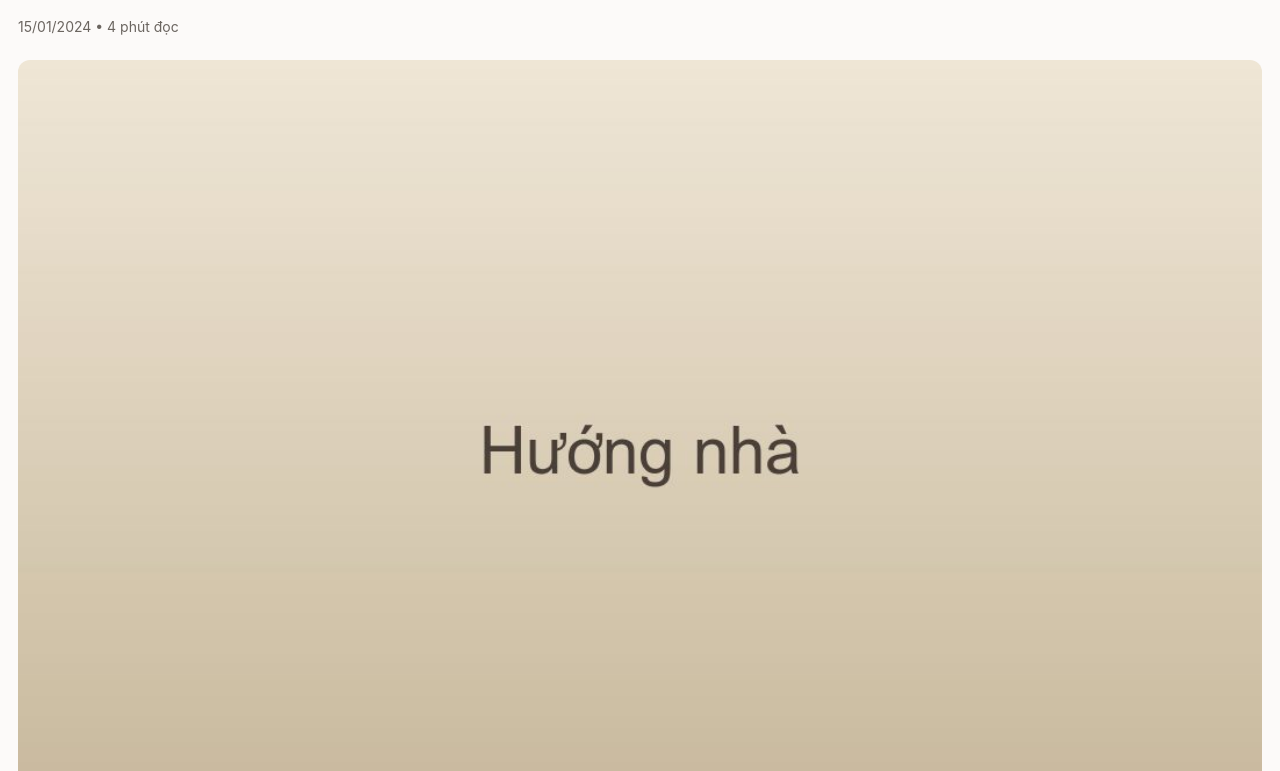
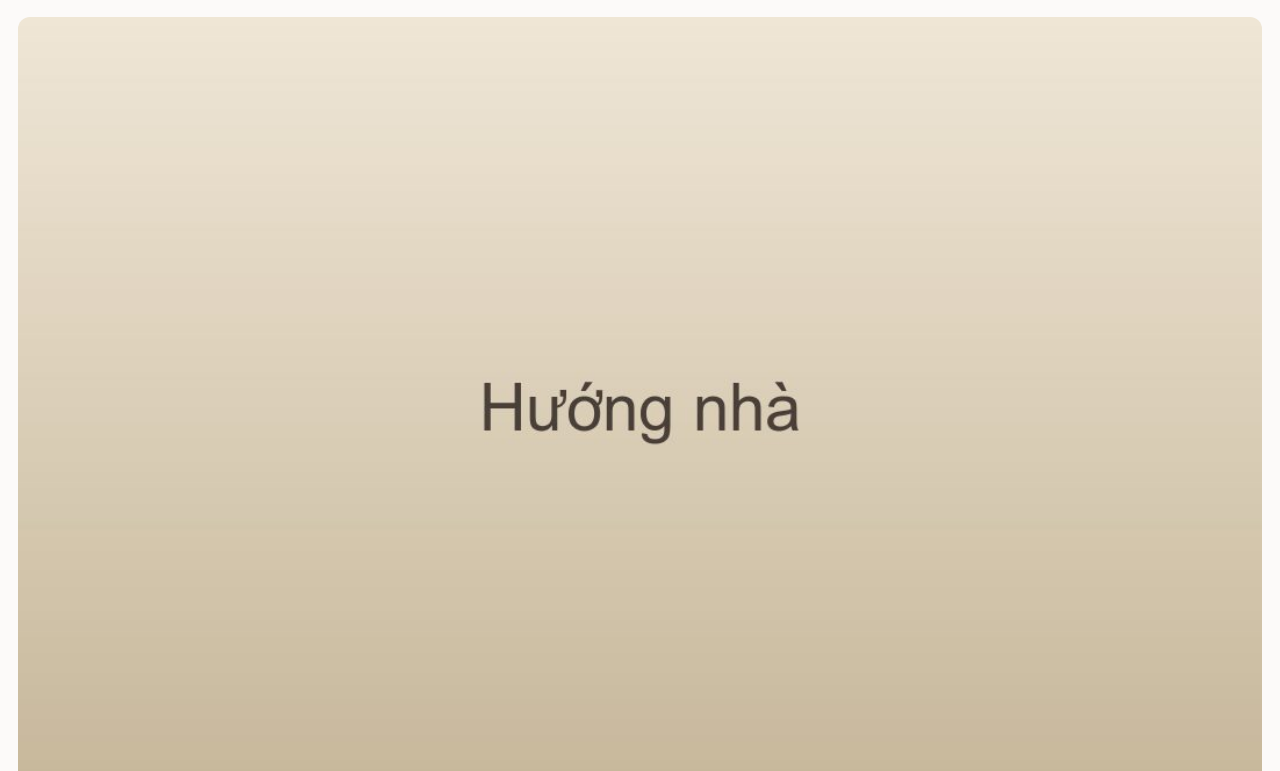
Before and after one commit to cotamat/lichpro-content, a plain HTML site: page articles/huong-nha-hop-phong-thuy.html in a window 1280 px wide. Shown: the part 130-901 px from the top of the page. Drawn offline with Linux system fonts and the light colour scheme.

Commit message:
refactor(articles): bỏ dòng ngày đăng và thời gian đọc khỏi trang bài viết
Trang bài viết giờ không còn khối siêu dữ liệu nào: không tác giả, không
ngày đăng, không thời gian đọc. Sau mô tả là vào thẳng ảnh bìa.

Ngày đăng vẫn hiện ở thẻ bài trong danh sách của app, lấy từ publishedAt
trong gói — không mất thông tin, chỉ bỏ chỗ trùng lặp.

```diff
--- a/articles/huong-nha-hop-phong-thuy.html
+++ b/articles/huong-nha-hop-phong-thuy.html
@@ -13,8 +13,6 @@
 <p class="eyebrow">Hướng nhà</p>
 <h1>Cách xác định hướng nhà hợp phong thủy</h1>
 <p class="summary">Hướng nhà đóng vai trò quan trọng trong việc thu hút năng lượng tốt và mang lại bình an cho cả gia đình.</p>
-
-<p class="meta">15/01/2024 • 4 phút đọc</p>
 
 <img class="cover" src="../images/articles/huong-nha-hero.jpg" alt="La bàn phong thủy đặt cạnh mô hình ngôi nhà">
 
--- a/assets/article.css
+++ b/assets/article.css
@@ -75,13 +75,9 @@ h1 {
   color: var(--text-2);
 }
 
-/* Ngày đăng • thời gian đọc. Bài viết KHÔNG có tác giả — bỏ có chủ ý, đừng
-   thêm lại avatar hay tên người viết. */
-.meta {
-  margin: 0 0 22px;
-  font-size: 14px;
-  color: var(--text-2);
-}
+/* Trang bài viết KHÔNG có khối siêu dữ liệu: không tác giả, không ngày đăng,
+   không thời gian đọc. Bỏ có chủ ý — ngày đăng vẫn hiện ở thẻ bài trong danh
+   sách của app, chỗ đó là đủ. Đừng thêm lại vào trang. */
 
 /* ---------- Khối nội dung ---------- */
 
```
Also changed, not shown: articles/lap-xuan-khoi-dau-nam-moi.html (+0 -2 lines), articles/le-chua-dau-nam.html (+0 -2 lines), articles/tet-nguyen-dan-net-dep.html (+0 -2 lines), articles/tet-trung-thu.html (+0 -2 lines), articles/tho-cung-to-tien.html (+0 -2 lines), 1 other file.
